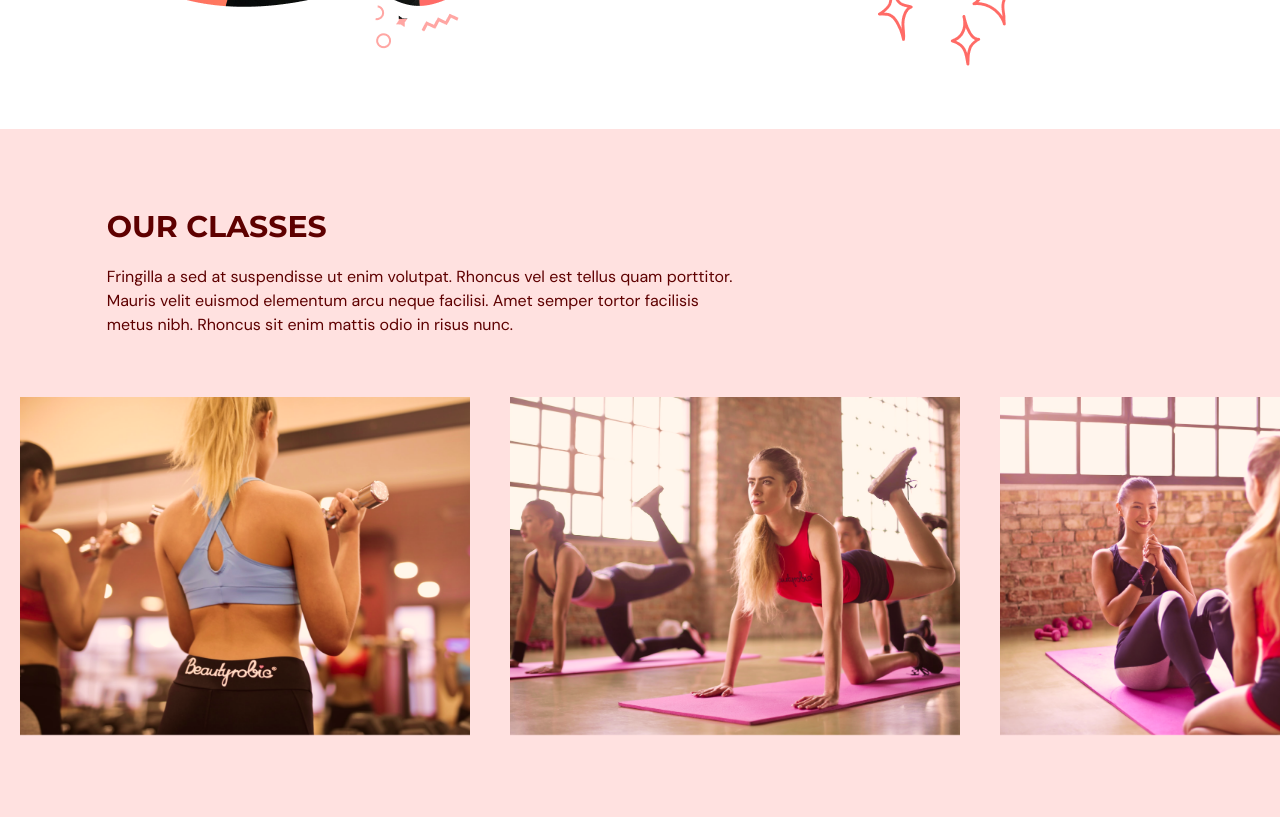
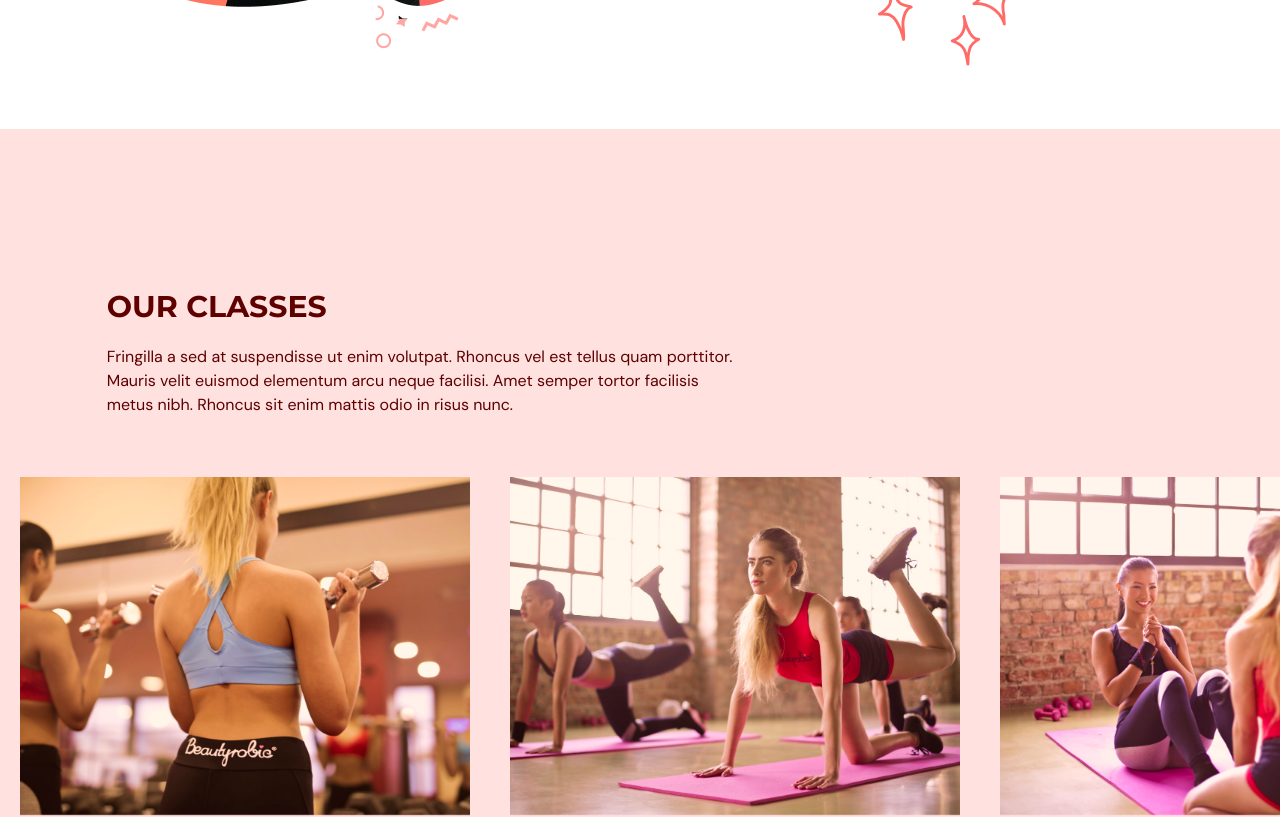
Before and after one commit to Rodz13/fitness-landing-page-TS, a React (Vite) app: page / in a window 1280 px wide. Shown: the part 2000-2817 px from the top of the page. Built offline with nearby package versions, Linux system fonts and the light colour scheme.

Commit message:
Add readme and fix style bug

```diff
--- a/src/scenes/classes/index.tsx
+++ b/src/scenes/classes/index.tsx
@@ -56,7 +56,7 @@
   };
 
   return (
-    <section id="ourclasses" className="w-full bg-primary-100 py-20">
+    <section id="ourclasses" className="w-full bg-primary-100 py-40">
       <motion.div onViewportEnter={handleViewPosition}>
         <motion.div
           className="mx-auto w-5/6"
```
Also changed, not shown: 1 other file (tests, documents, lock files or other folders).
